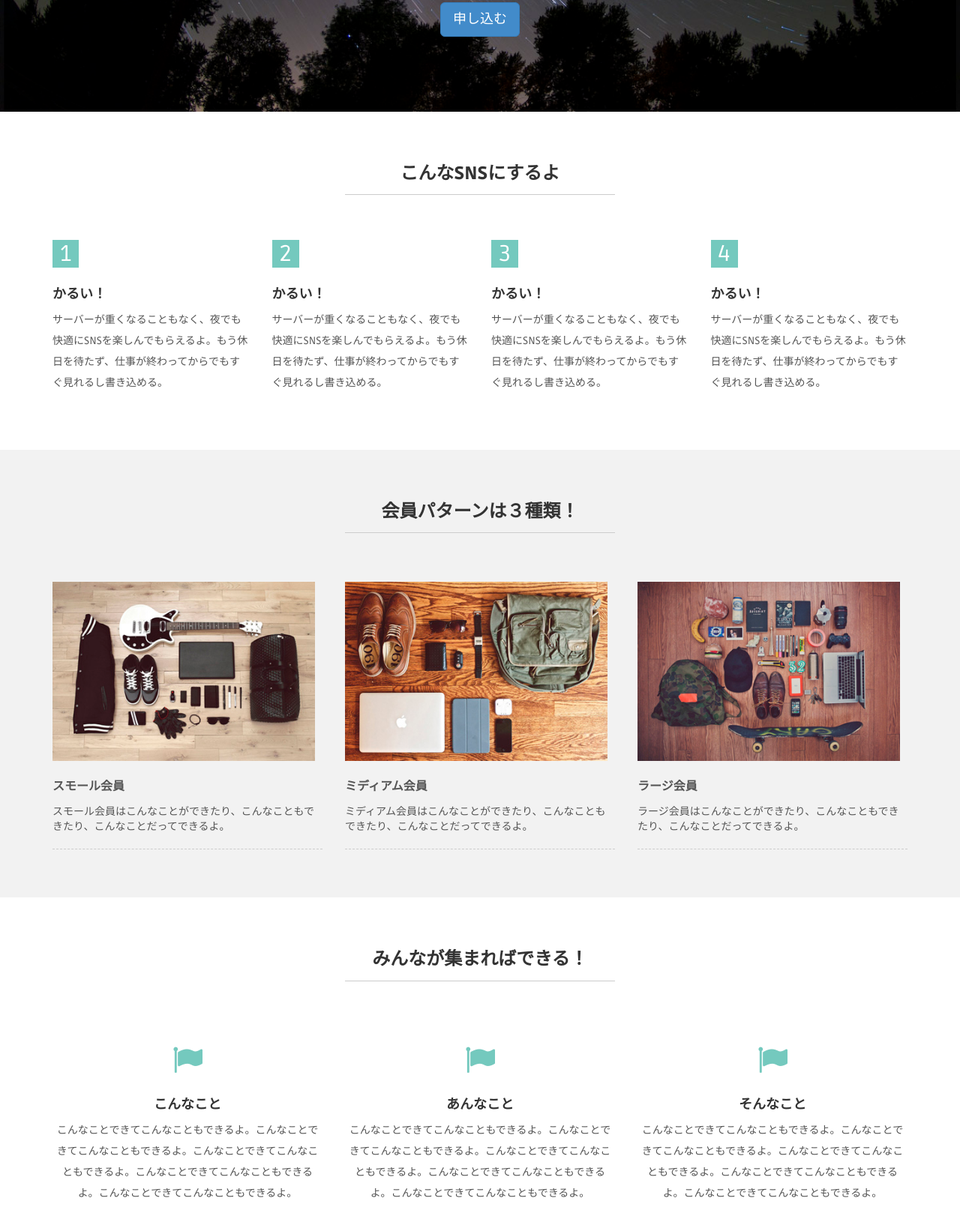
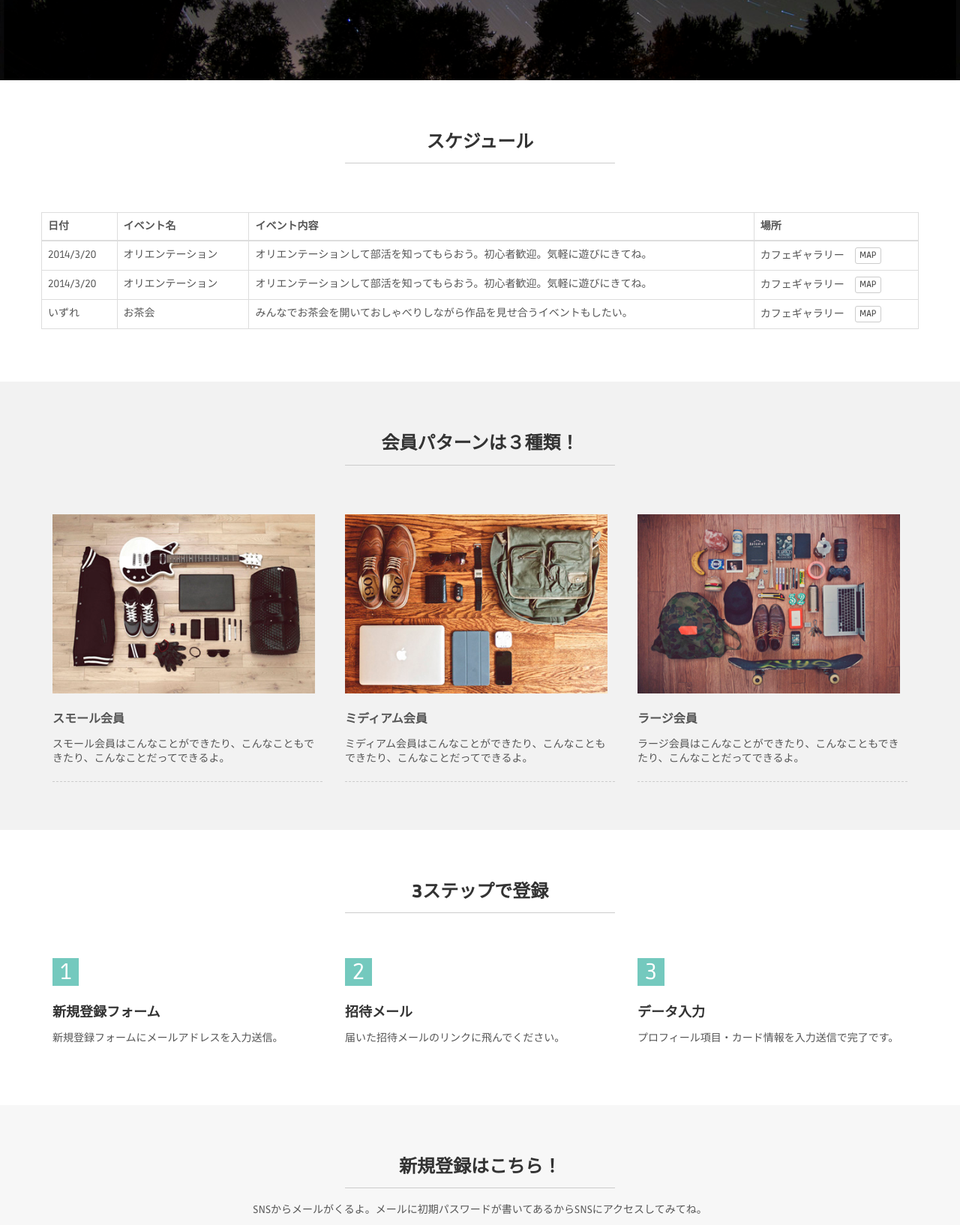
Before and after one commit to nagaishisachie/nagaishisachie.github.io, a plain HTML site: page index.html in a window 1280 px wide. Shown: the part 393-2027 px from the top of the page at 75% size. Drawn offline with nearby package versions, Linux system fonts and the light colour scheme; some packages are replaced by stand-ins of ours.

Commit message:
カスタマイズ中01
カスタマイズ中01

```diff
--- a/index.html
+++ b/index.html
@@ -89,8 +89,8 @@
 
         <div class="navbar-collapse collapse" id="bs-example-navbar-collapse-1"  style="color:#fff;">
           <ul class="nav navbar-nav">
-            <li><a href="#about_sns"  style="color:#fff;"><strong>SNSについて</strong></a></li>
-            <li><a href="#member"  style="color:#fff;"><strong>会員パターン</strong></a></li>
+            <li><a href="#schedule"  style="color:#fff;"><strong>スケジュール</strong></a></li>
+            <li><a href="#course"  style="color:#fff;"><strong>コース</strong></a></li>
             </li>
             <li><a href="#can"  style="color:#fff;"><strong>できること</strong></a></li>
           </ul>
@@ -122,55 +122,69 @@
       <div class="container">
       <div class="row centered">
         <div class="col-lg-8 col-lg-offset-2 mt">
-          <h1 class="animation slideDown">デモサイト</h1>
-          <h3 style="color:white;">みんなで集まれるSNSのためにあなたの協力が必要です。下のボタンをクリックし、SNSに出資しようという意思を教えてください。</h3>
-          <p style="color:white;">グーグルフォームで意思を伝えよう！</p>
-          <a href="https://docs.google.com/forms/d/12JkDUJCPfQNFEMu908U4FmphfQczE8XHmpHTevbXw5E/viewform"><p class="mt"><button type="button" class="btn btn-primary btn-lg">申し込む</button></p></a>
+          <h1 class="animation slideDown">乙女の工作部</h1>
+          <h3 style="color:white;">「可愛い、作れたら…」を一緒に作っていきましょう。            アクセサリーやロゼットなど可愛いものをみんなで楽しく作りませんか？<br>
+            乙女心がキュンとしたならどなたでも♪<br>
+            コンセプトは【手芸の枠を越えた乙女のDIY♡】</h3>
         </div>
 
       </div><!-- /row -->
       </div><!-- /container -->
     </div> <!-- /headerwrap -->
 
-      <! ========== SNSについて ================================================================================================
+    <! ========== スケジュール ================================================================================================
   =============================================================================================================================>
     <div id="white">
-      <div class="container">
+      <div class="container" id="schedule">
         <div class="row mt">
+
           <div class="col-lg-4 col-lg-offset-4 centered">
-            <h3>こんなSNSにするよ</h3>
+            <h3>スケジュール</h3>
             <hr>
           </div>
         </div>
+
         <div class="row mt">
-          <div class="col-lg-3">
-            <p class="capitalize">1</p>
-            <h4>かるい！</h4>
-            <p>サーバーが重くなることもなく、夜でも快適にSNSを楽しんでもらえるよ。もう休日を待たず、仕事が終わってからでもすぐ見れるし書き込める。</p>
-          </div>
-          <div class="col-lg-3">
-            <p class="capitalize">2</p>
-            <h4>かるい！</h4>
-            <p>サーバーが重くなることもなく、夜でも快適にSNSを楽しんでもらえるよ。もう休日を待たず、仕事が終わってからでもすぐ見れるし書き込める。</p>
-          </div>
-          <div class="col-lg-3">
-            <p class="capitalize">3</p>
-            <h4>かるい！</h4>
-            <p>サーバーが重くなることもなく、夜でも快適にSNSを楽しんでもらえるよ。もう休日を待たず、仕事が終わってからでもすぐ見れるし書き込める。</p>
+          <div class="table-responsive">
+            <table class="table table-hover table-bordered">
+              <thead>
+                <tr>
+                  <th>日付</th>
+                  <th>イベント名</th>
+                  <th>イベント内容</th>
+                  <th>場所</th>
+                </tr>
+              </thead>
+              <tbody>
+                <tr>
+                  <td>2014/3/20</td>
+                  <td>オリエンテーション</td>
+                  <td>オリエンテーションして部活を知ってもらおう。初心者歓迎。気軽に遊びにきてね。</td>
+                  <td>カフェギャラリー　<a href="https://www.google.co.jp/maps/place/%E6%9D%B1%E4%BA%AC%E9%83%BD%E6%96%B0%E5%AE%BF%E5%8C%BA%E8%A5%BF%E6%97%A9%E7%A8%B2%E7%94%B0%EF%BC%92%E4%B8%81%E7%9B%AE%EF%BC%91%EF%BC%98%E2%88%92%EF%BC%92%EF%BC%90/@35.710944,139.7113921,17z/data=!3m1!4b1!4m2!3m1!1s0x60188d3d5e6b11db:0x21478174415c63d4" target="_blank" class="btn btn-default btn-xs">MAP</a></td>
+                </tr>
+                <tr>
+                  <td>2014/3/20</td>
+                  <td>オリエンテーション</td>
+                  <td>オリエンテーションして部活を知ってもらおう。初心者歓迎。気軽に遊びにきてね。</td>
+                  <td>カフェギャラリー　<a href="https://www.google.co.jp/maps/place/%E6%9D%B1%E4%BA%AC%E9%83%BD%E6%96%B0%E5%AE%BF%E5%8C%BA%E8%A5%BF%E6%97%A9%E7%A8%B2%E7%94%B0%EF%BC%92%E4%B8%81%E7%9B%AE%EF%BC%91%EF%BC%98%E2%88%92%EF%BC%92%EF%BC%90/@35.710944,139.7113921,17z/data=!3m1!4b1!4m2!3m1!1s0x60188d3d5e6b11db:0x21478174415c63d4" target="_blank" class="btn btn-default btn-xs">MAP</a></td>
+                </tr>
+                <tr>
+                  <td>いずれ</td>
+                  <td>お茶会</td>
+                  <td>みんなでお茶会を開いておしゃべりしながら作品を見せ合うイベントもしたい。</td>
+                  <td>カフェギャラリー　<a href="https://www.google.co.jp/maps/place/%E6%9D%B1%E4%BA%AC%E9%83%BD%E6%96%B0%E5%AE%BF%E5%8C%BA%E8%A5%BF%E6%97%A9%E7%A8%B2%E7%94%B0%EF%BC%92%E4%B8%81%E7%9B%AE%EF%BC%91%EF%BC%98%E2%88%92%EF%BC%92%EF%BC%90/@35.710944,139.7113921,17z/data=!3m1!4b1!4m2!3m1!1s0x60188d3d5e6b11db:0x21478174415c63d4" target="_blank" class="btn btn-default btn-xs">MAP</a></td>
+                </tr>
+              </tbody>
+            </table>
           </div>
 
-          <div class="col-lg-3">
-            <p class="capitalize">4</p>
-            <h4>かるい！</h4>
-            <p>サーバーが重くなることもなく、夜でも快適にSNSを楽しんでもらえるよ。もう休日を待たず、仕事が終わってからでもすぐ見れるし書き込める。</p>
           </div>
-        </div><!-- /row -->
-      </div><!-- /container -->
-    </div><!-- /white -->
+        </div>
+    </div>
 
-  <! ========== 会員パターン ====================================================================================================
+  <! ========== コース ====================================================================================================
   =============================================================================================================================>
-  <div class="container">
+  <div class="container" id="course">
 
     <div class="row mt centered ">
       <div class="col-lg-4 col-lg-offset-4">
@@ -219,53 +233,36 @@
     </div><!-- /row -->
   </div><!-- /container -->
 
-  <! ========== できること ================================================================================================
+  <! ========== 登録まで ==========================================================================================
   =============================================================================================================================>
+
   <div id="white">
-    <div class="container" id="can">
+      <div class="container">
         <div class="row mt">
           <div class="col-lg-4 col-lg-offset-4 centered">
-          <h3>みんなが集まればできる！</h3>
+            <h3>3ステップで登録</h3>
             <hr>
           </div>
         </div>
         <div class="row mt">
-        <div class="col-lg-4 centered si">
-          <i class="fa fa-flag"></i>
-          <h4>こんなこと</h4>
-          <p>こんなことできてこんなこともできるよ。こんなことできてこんなこともできるよ。こんなことできてこんなこともできるよ。こんなことできてこんなこともできるよ。こんなことできてこんなこともできるよ。</p>
+          <div class="col-lg-4">
+            <p class="capitalize">1</p>
+            <h4>新規登録フォーム</h4>
+            <p>新規登録フォームにメールアドレスを入力送信。</p>
           </div>
-        <div class="col-lg-4 centered si">
-          <i class="fa fa-flag"></i>
-          <h4>あんなこと</h4>
-          <p>こんなことできてこんなこともできるよ。こんなことできてこんなこともできるよ。こんなことできてこんなこともできるよ。こんなことできてこんなこともできるよ。こんなことできてこんなこともできるよ。</p>
+          <div class="col-lg-4">
+            <p class="capitalize">2</p>
+            <h4>招待メール</h4>
+            <p>届いた招待メールのリンクに飛んでください。</p>
           </div>
-        <div class="col-lg-4 centered si">
-          <i class="fa fa-flag"></i>
-          <h4>そんなこと</h4>
-          <p>こんなことできてこんなこともできるよ。こんなことできてこんなこともできるよ。こんなことできてこんなこともできるよ。こんなことできてこんなこともできるよ。こんなことできてこんなこともできるよ。</p>
-        </div>
-       </div>
-
-       <div class="row mt">
-        <div class="col-lg-4 centered si">
-          <i class="fa fa-flag"></i>
-          <h4>いろんなこと</h4>
-          <p>こんなことできてこんなこともできるよ。こんなことできてこんなこともできるよ。こんなことできてこんなこともできるよ。こんなことできてこんなこともできるよ。こんなことできてこんなこともできるよ。</p>
-        </div>
-        <div class="col-lg-4 centered si">
-          <i class="fa fa-flag"></i>
-          <h4>すごいこと</h4>
-          <p>こんなことできてこんなこともできるよ。こんなことできてこんなこともできるよ。こんなことできてこんなこともできるよ。こんなことできてこんなこともできるよ。こんなことできてこんなこともできるよ。</p>
-        </div>
-        <div class="col-lg-4 centered si">
-          <i class="fa fa-flag"></i>
-          <h4>たのしいこと</h4>
-          <p>こんなことできてこんなこともできるよ。こんなことできてこんなこともできるよ。こんなことできてこんなこともできるよ。こんなことできてこんなこともできるよ。こんなことできてこんなこともできるよ。</p>
+          <div class="col-lg-4">
+            <p class="capitalize">3</p>
+            <h4>データ入力</h4>
+            <p>プロフィール項目・カード情報を入力送信で完了です。</p>
           </div>
         </div><!-- /row -->
       </div><!-- /container -->
-  </div>
+    </div><!-- /white -->
 
   <! ========== 新規登録 ==========================================================================================
   =============================================================================================================================>
```
Also changed, not shown: assets/css/main.css (line endings or trailing spaces). Lines whose indentation alone changed are shown as unchanged.
